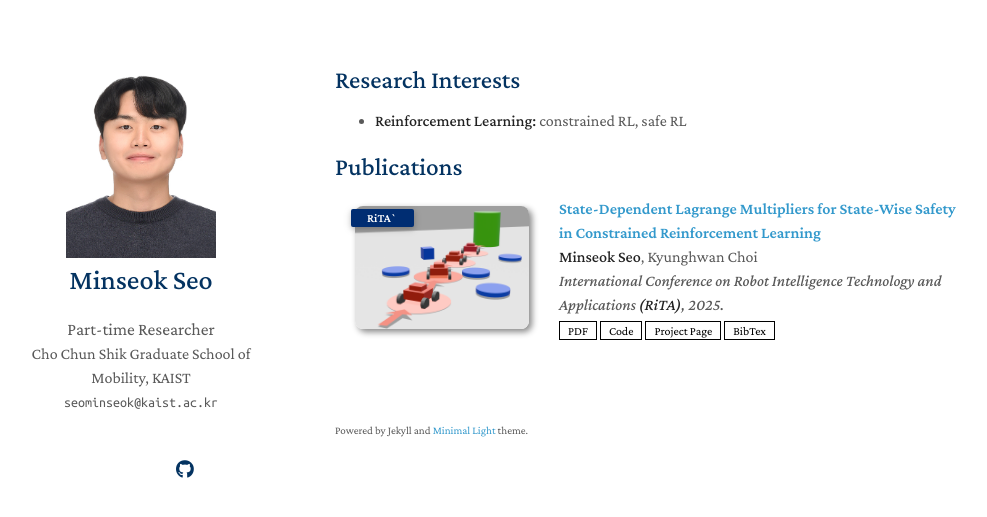
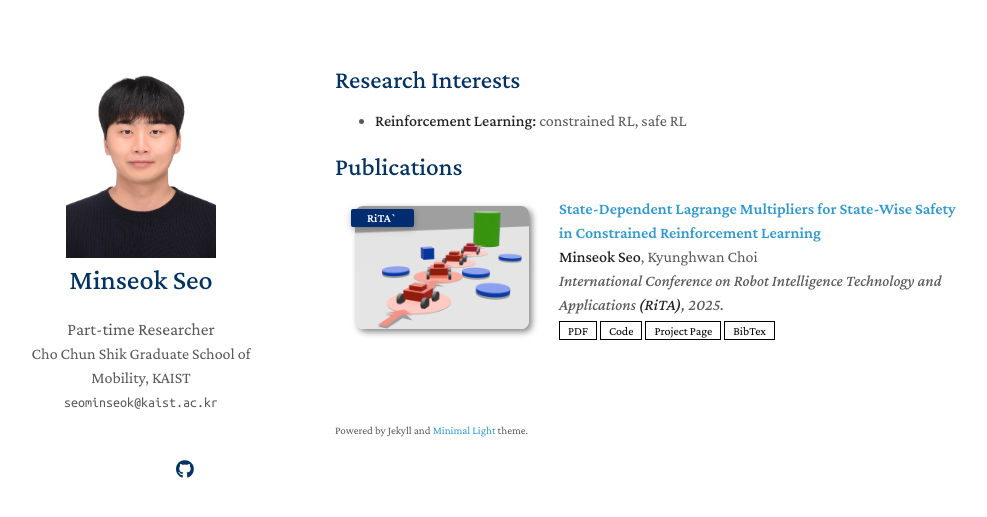
Before and after one commit to seominseok00/seominseok00.github.io, a Jekyll site: the page built from index.md, in a window 1280 px wide. Shown: the top 517 px of the page, without its empty margins (135-1122 px from the left). Built offline with Jekyll 4.4.1, drawn with Linux system fonts in a browser that asks for light colours; a style sheet for code colours, icons or effects is not loaded; our own code applies the rules of GitHub Pages for plain Markdown files.

Commit message:
Update profile image

```diff
--- a/_layouts/homepage.html
+++ b/_layouts/homepage.html
@@ -40,7 +40,7 @@
       <header>
 
         {% if site.avatar %}
-        <a class="image avatar"><img src="{{ site.avatar }}" alt="avatar" /></a>
+        <a class="image avatar"><img src="{{ site.avatar }}" alt="avatar" oncontextmenu="return false;" ondragstart="return false;" /></a>
         {% endif %}
 
         <h1>{{ site.title }}</h1>
--- a/_sass/minimal-light-no-dark-mode.scss
+++ b/_sass/minimal-light-no-dark-mode.scss
@@ -171,6 +171,10 @@ papertitle {
         border-radius: 0%;
         width: 65%;
         padding: 0px;
+
+        -webkit-user-drag: none;
+        user-select: none;
+
         // border: 1px solid #ddd;
         // padding: 3px;
         // box-shadow: 0 -1px 5px 1px rgba(200, 200, 200, 0.3);
@@ -420,7 +424,7 @@ footer {
 
 
    .image.avatar img {
-        border-radius: 100%;
+        border-radius: 0%;
         width: 117px;
         padding:20px;
       }
@@ -476,7 +480,7 @@ footer {
   }
 
   .image.avatar img {
-      border-radius: 100%;
+      border-radius: 0%;
       width: 95px;
       padding:20px;
   }
--- a/_sass/minimal-light.scss
+++ b/_sass/minimal-light.scss
@@ -218,6 +218,10 @@ papertitle {
         border-radius: 0%;
         width: 65%;
         padding: 0px;
+
+        -webkit-user-drag: none;
+        user-select: none;
+
         // border: 1px solid #ddd;
         // padding: 3px;
         // box-shadow: 0 -1px 5px 1px rgba(200, 200, 200, 0.3);
@@ -499,7 +503,7 @@ footer {
 
 
    .image.avatar img {
-        border-radius: 100%;
+        border-radius: 0%;
         width: 117px;
         padding:20px;
       }
@@ -555,7 +559,7 @@ footer {
   }
 
   .image.avatar img {
-      border-radius: 100%;
+      border-radius: 0%;
       width: 95px;
       padding:20px;
   }
```
Also changed, not shown: assets/img/profile.jpg.
